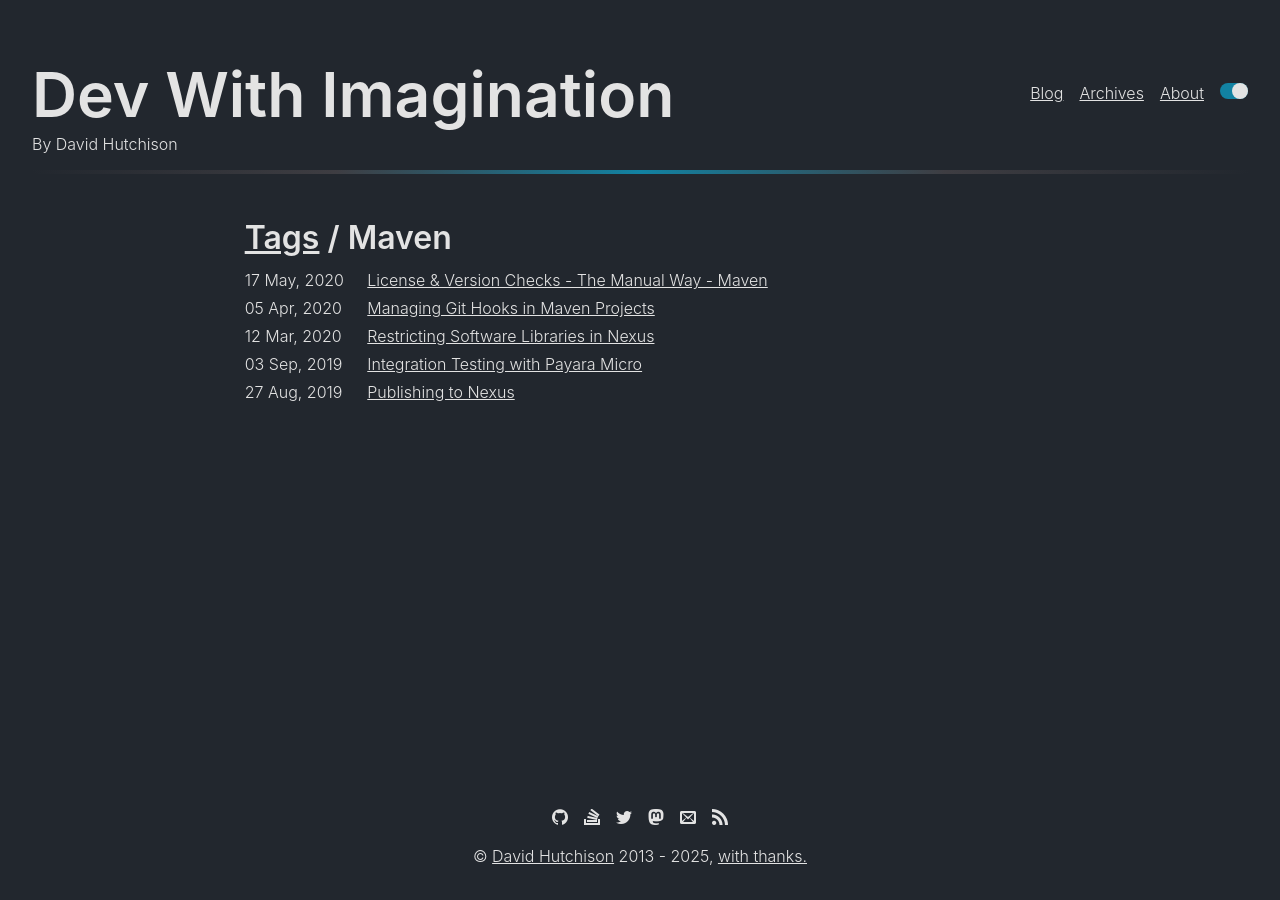
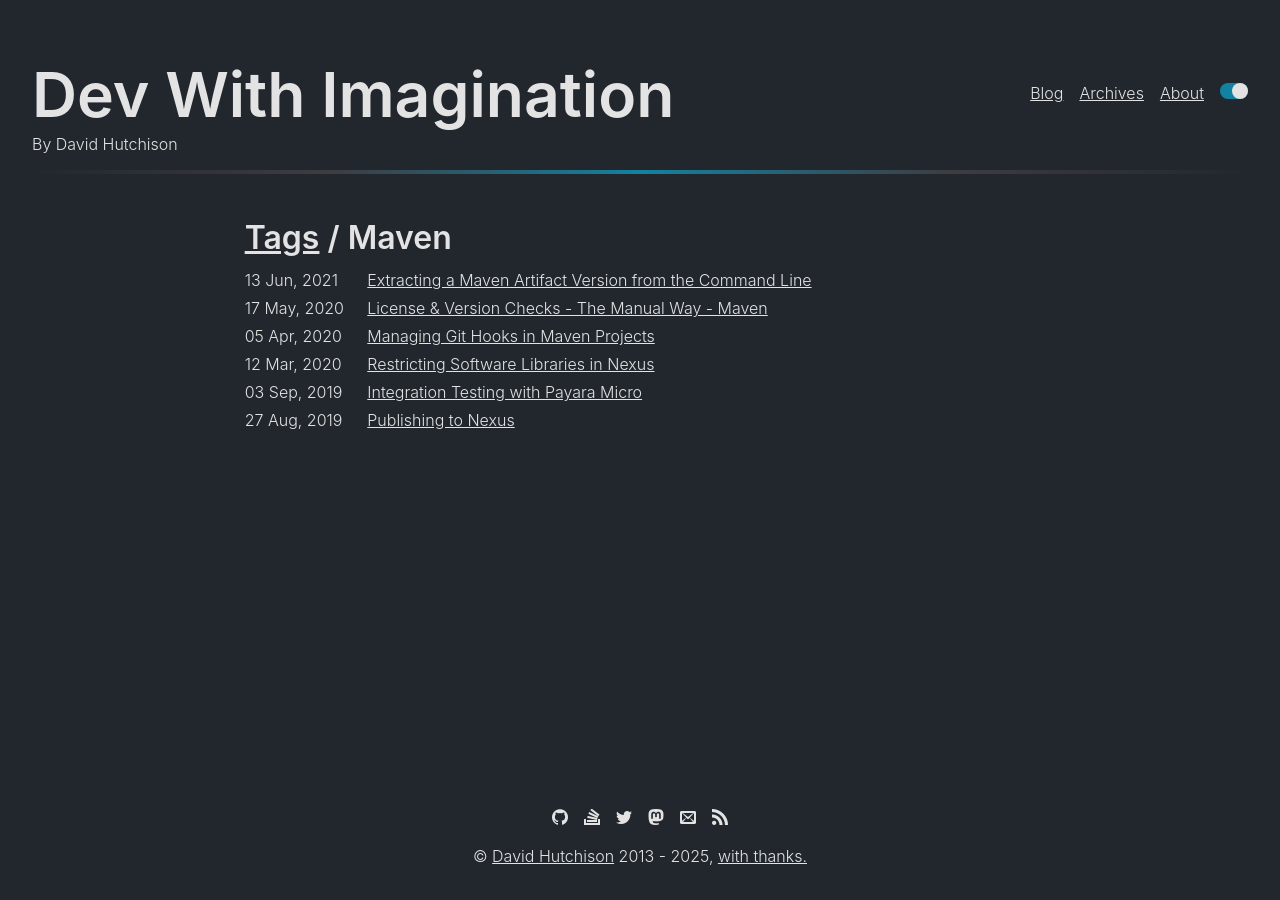
Before and after one commit to dhutchison/dhutchison.github.io, a Jekyll site: the page built from tags/maven.html, in a window 1280 px wide. Built offline with Jekyll 4.4.1, drawn with Linux system fonts in a browser that asks for light colours; some web fonts are replaced.

Commit message:
fix(post): correct tag case to be consistent

```diff
--- a/_posts/2021-06-13-extracting-a-maven-artifact-version-from-the-command-line.markdown
+++ b/_posts/2021-06-13-extracting-a-maven-artifact-version-from-the-command-line.markdown
@@ -3,7 +3,7 @@ title: Extracting a Maven Artifact Version from the Command Line
 category:
 - Development
 tags:
-- maven
+- Maven
 summary: How to extract the version number from a maven artifact using commonly available
   CLI tools.
 date: 2021-06-13 20:42
```
